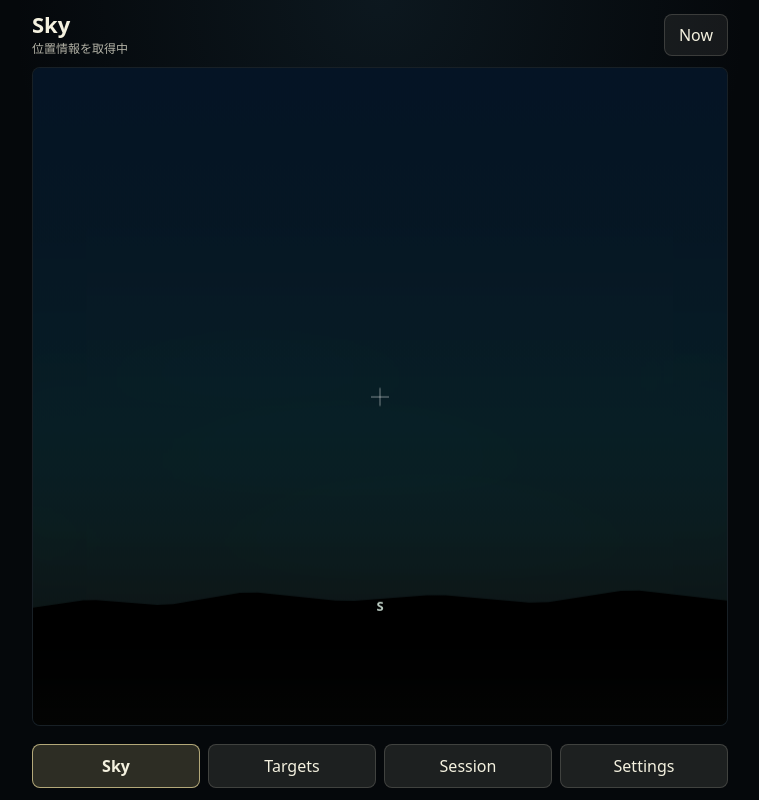
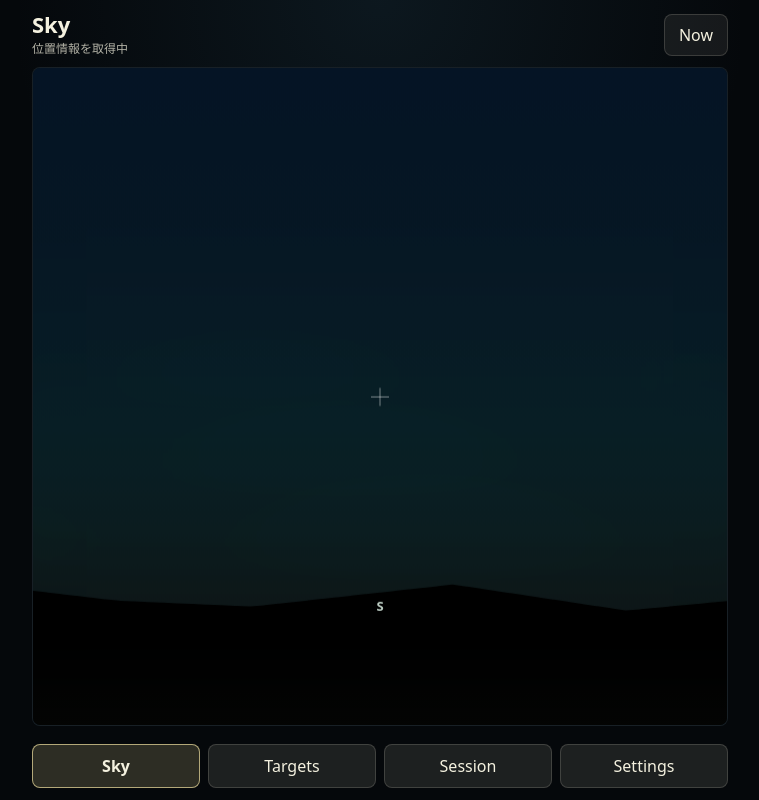
Before and after one commit to Mill-Miya/SkyShare, a React (Vite) app: page / in a window 1280 px wide. Shown: the whole page, without its empty margins (260-1019 px from the left). Built offline with nearby package versions, Linux system fonts and the light colour scheme; no server answers.

Commit message:
Refine sky-fixed mountain silhouette

```diff
--- a/src/drawing.ts
+++ b/src/drawing.ts
@@ -109,8 +109,8 @@ export function drawGroundAndMountains(
   width: number,
   height: number,
   horizonY: number,
-  _view: ViewState,
-  _pxPerDeg: number,
+  view: ViewState,
+  pxPerDeg: number,
 ) {
   if (horizonY <= 0) {
     context.fillStyle = 'rgba(0, 0, 0, 0.68)';
@@ -126,20 +126,17 @@ export function drawGroundAndMountains(
   groundGradient.addColorStop(0.38, 'rgba(0, 0, 0, 0.96)');
   groundGradient.addColorStop(1, 'rgba(0, 0, 0, 0.78)');
 
-  const ridgePoints = [
-    { x: 0, height: 18 },
-    { x: width * 0.08, height: 26 },
-    { x: width * 0.19, height: 20 },
-    { x: width * 0.31, height: 34 },
-    { x: width * 0.45, height: 24 },
-    { x: width * 0.58, height: 31 },
-    { x: width * 0.73, height: 22 },
-    { x: width * 0.86, height: 36 },
-    { x: width, height: 25 },
-  ].map((point) => ({
-    x: point.x,
-    y: horizonY - point.height,
-  }));
+  const centerX = width / 2;
+  const stepPx = Math.max(10, width / 48);
+  const ridgePoints: Array<{ x: number; y: number }> = [];
+
+  for (let x = -stepPx; x <= width + stepPx; x += stepPx) {
+    const azimuthDeg = normalizeAzimuth(view.centerAzimuthDeg + (x - centerX) / pxPerDeg);
+    ridgePoints.push({
+      x,
+      y: horizonY - mountainHeightAtAzimuth(azimuthDeg),
+    });
+  }
 
   if (ridgePoints.length < 2) return;
 
@@ -155,7 +152,7 @@ export function drawGroundAndMountains(
 
     const previous = ridgePoints[index - 1];
     const next = ridgePoints[index + 1];
-    const chamfer = 0.1;
+    const chamfer = 0.035;
     context.lineTo(current.x + (previous.x - current.x) * chamfer, current.y + (previous.y - current.y) * chamfer);
     context.lineTo(current.x + (next.x - current.x) * chamfer, current.y + (next.y - current.y) * chamfer);
   }
@@ -165,6 +162,43 @@ export function drawGroundAndMountains(
   context.closePath();
   context.fillStyle = groundGradient;
   context.fill();
+}
+
+const MOUNTAIN_PROFILE = [
+  { az: 0, height: 18 },
+  { az: 13, height: 36 },
+  { az: 31, height: 16 },
+  { az: 49, height: 44 },
+  { az: 66, height: 23 },
+  { az: 91, height: 39 },
+  { az: 108, height: 14 },
+  { az: 129, height: 49 },
+  { az: 151, height: 25 },
+  { az: 166, height: 19 },
+  { az: 188, height: 41 },
+  { az: 207, height: 15 },
+  { az: 229, height: 34 },
+  { az: 247, height: 22 },
+  { az: 271, height: 46 },
+  { az: 288, height: 17 },
+  { az: 313, height: 38 },
+  { az: 331, height: 20 },
+  { az: 350, height: 35 },
+];
+
+function mountainHeightAtAzimuth(azimuthDeg: number) {
+  const azimuth = normalizeAzimuth(azimuthDeg);
+  const currentIndex = MOUNTAIN_PROFILE.findIndex((point, index) => {
+    const next = MOUNTAIN_PROFILE[index + 1];
+    return next ? azimuth >= point.az && azimuth < next.az : false;
+  });
+  const index = currentIndex >= 0 ? currentIndex : MOUNTAIN_PROFILE.length - 1;
+  const current = MOUNTAIN_PROFILE[index];
+  const next = MOUNTAIN_PROFILE[(index + 1) % MOUNTAIN_PROFILE.length];
+  const span = next.az > current.az ? next.az - current.az : next.az + 360 - current.az;
+  const offset = azimuth >= current.az ? azimuth - current.az : azimuth + 360 - current.az;
+  const t = offset / span;
+  return current.height + (next.height - current.height) * t;
 }
 
 export function drawTargetObject(
```
Also changed, not shown: 1 other file (tests, documents, lock files or other folders).
